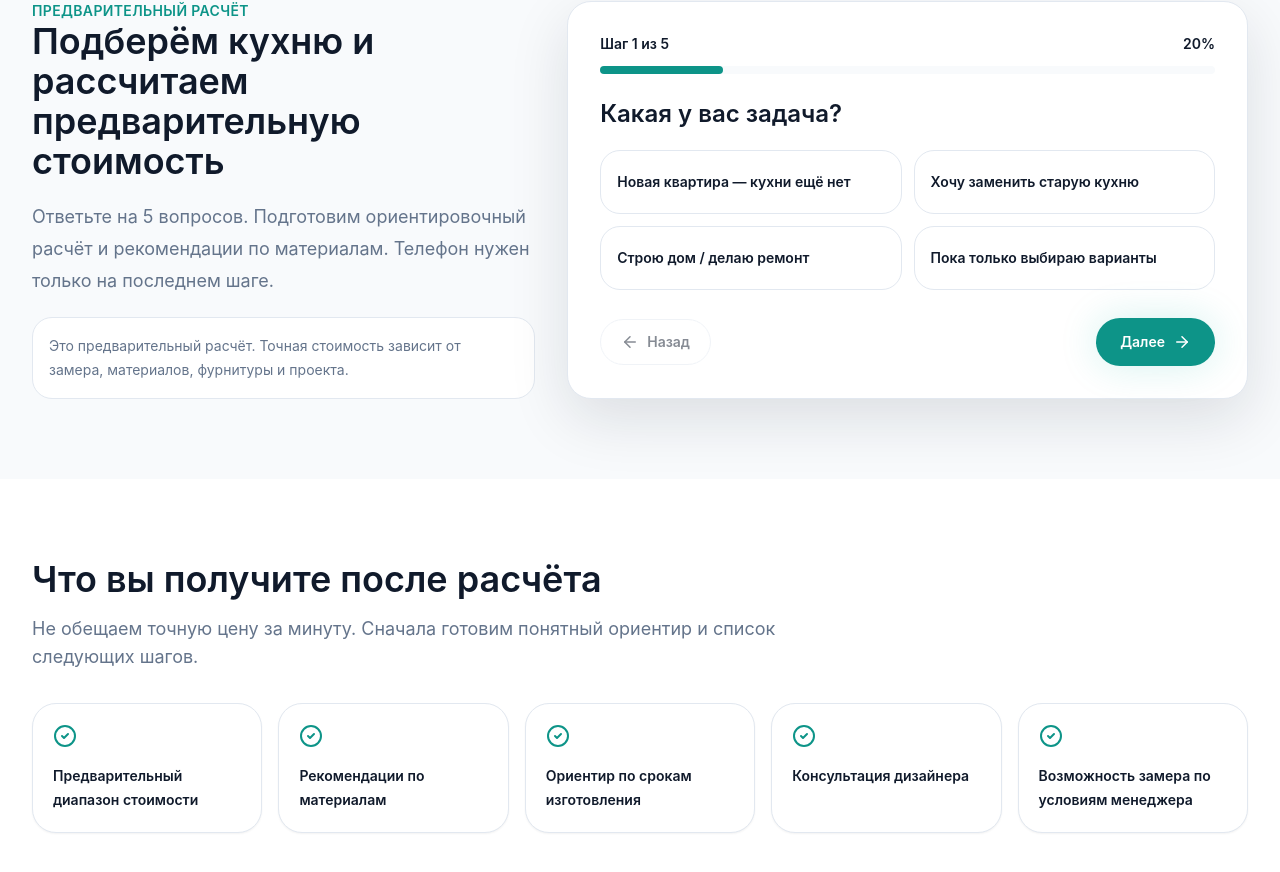
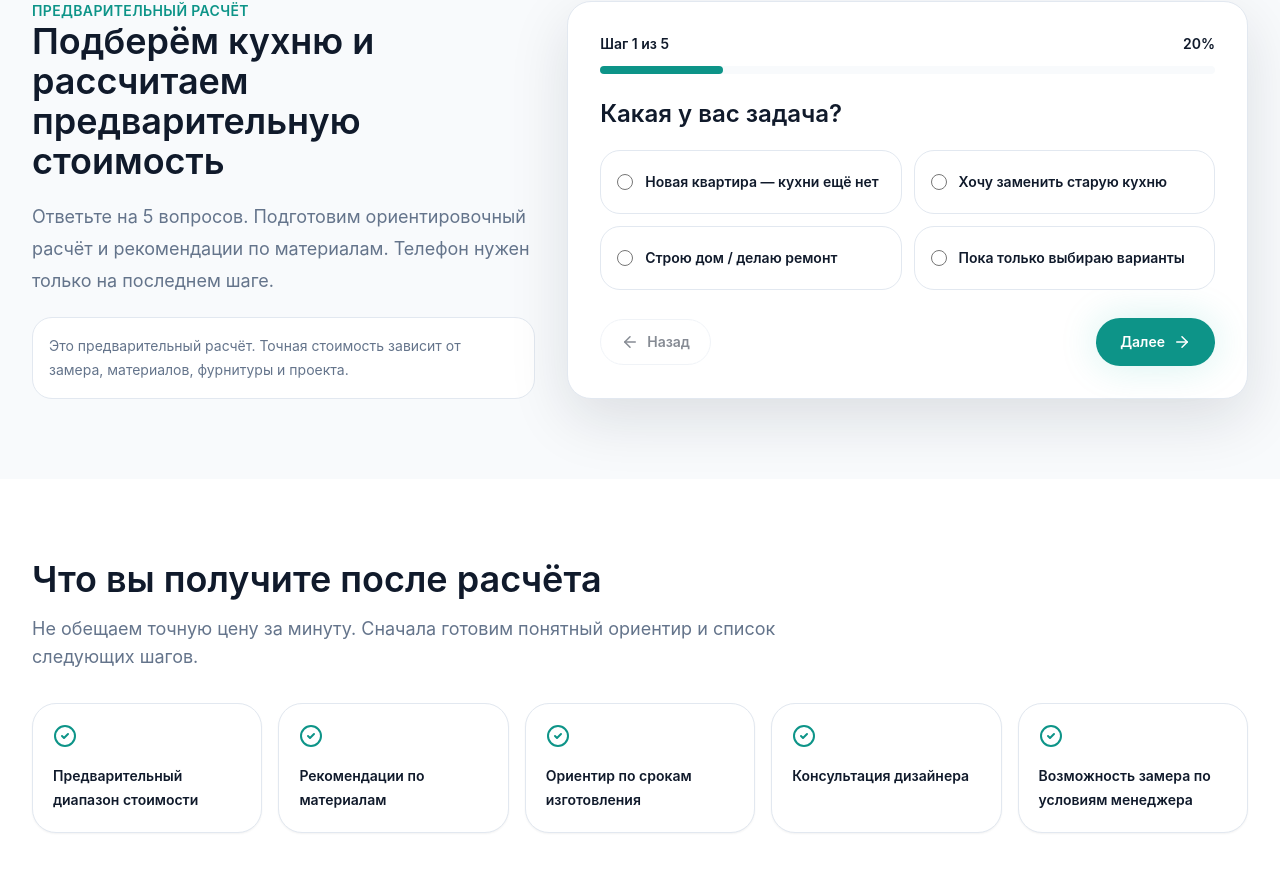
Before and after one commit to YaralievAli/KIT, a Next.js app: page / in a window 1280 px wide. Shown: the part 4615-5487 px from the top of the page. Built offline with nearby package versions, Linux system fonts and the light colour scheme; no server answers.

Commit message:
Fix quiz option controls

```diff
--- a/src/components/sections/QuizSection.tsx
+++ b/src/components/sections/QuizSection.tsx
@@ -31,7 +31,6 @@ export function QuizSection() {
   const {
     register,
     handleSubmit,
-    setValue,
     trigger,
     formState: { errors },
   } = useForm<QuizLeadValues>({
@@ -39,7 +38,6 @@ export function QuizSection() {
     defaultValues,
     mode: "onBlur",
   });
-  const [answers, setAnswers] = useState<Record<string, string>>({});
   const totalSteps = quizSteps.length + 1;
   const current = quizSteps[step];
   const progress = useMemo(() => Math.round(((step + 1) / totalSteps) * 100), [step, totalSteps]);
@@ -122,24 +120,32 @@ export function QuizSection() {
             {current ? (
               <div className="grid gap-5">
                 <h3 className="text-2xl font-semibold text-navy">{current.question}</h3>
-                <div className="grid gap-3 sm:grid-cols-2">
-                  {current.options.map((option) => {
-                    const selected = answers[current.field] === option;
+                <div className="grid gap-3 sm:grid-cols-2" role="radiogroup" aria-label={current.question}>
+                  {current.options.map((option, index) => {
+                    const field = current.field as keyof QuizLeadValues;
+                    const inputId = `quiz-${current.field}-${index}`;
+                    const optionField = register(field);
+
                     return (
-                      <button
+                      <label
                         key={option}
-                        type="button"
+                        htmlFor={inputId}
                         className={cn(
-                          "min-h-16 rounded-2xl border p-4 text-left text-sm font-semibold transition focus-visible:outline focus-visible:outline-2 focus-visible:outline-offset-2 focus-visible:outline-teal",
-                          selected ? "border-teal bg-teal text-white shadow-glow" : "border-border bg-white text-navy hover:border-teal"
+                          "relative flex min-h-16 cursor-pointer items-center gap-3 rounded-2xl border border-border bg-white p-4 text-left text-sm font-semibold text-navy transition hover:border-teal focus-within:outline focus-within:outline-2 focus-within:outline-offset-2 focus-within:outline-teal has-[:checked]:border-teal has-[:checked]:bg-teal has-[:checked]:text-white has-[:checked]:shadow-glow"
                         )}
-                        onClick={() => {
-                          setAnswers((value) => ({ ...value, [current.field]: option }));
-                          setValue(current.field as keyof QuizLeadValues, option, { shouldValidate: true });
-                        }}
                       >
+                        <input
+                          id={inputId}
+                          name={optionField.name}
+                          type="radio"
+                          value={option}
+                          className="h-4 w-4 shrink-0 accent-teal"
+                          onBlur={optionField.onBlur}
+                          onChange={optionField.onChange}
+                          ref={optionField.ref}
+                        />
                         {option}
-                      </button>
+                      </label>
                     );
                   })}
                 </div>
```
